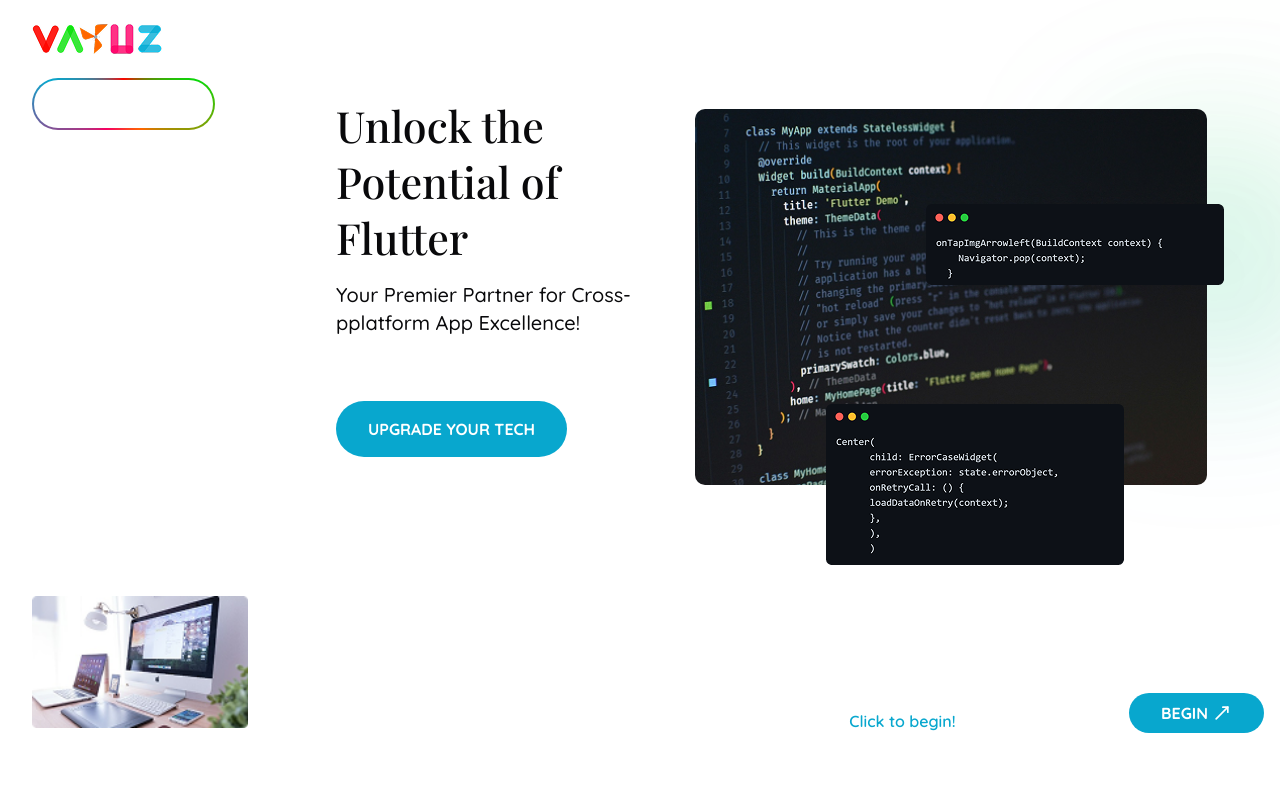
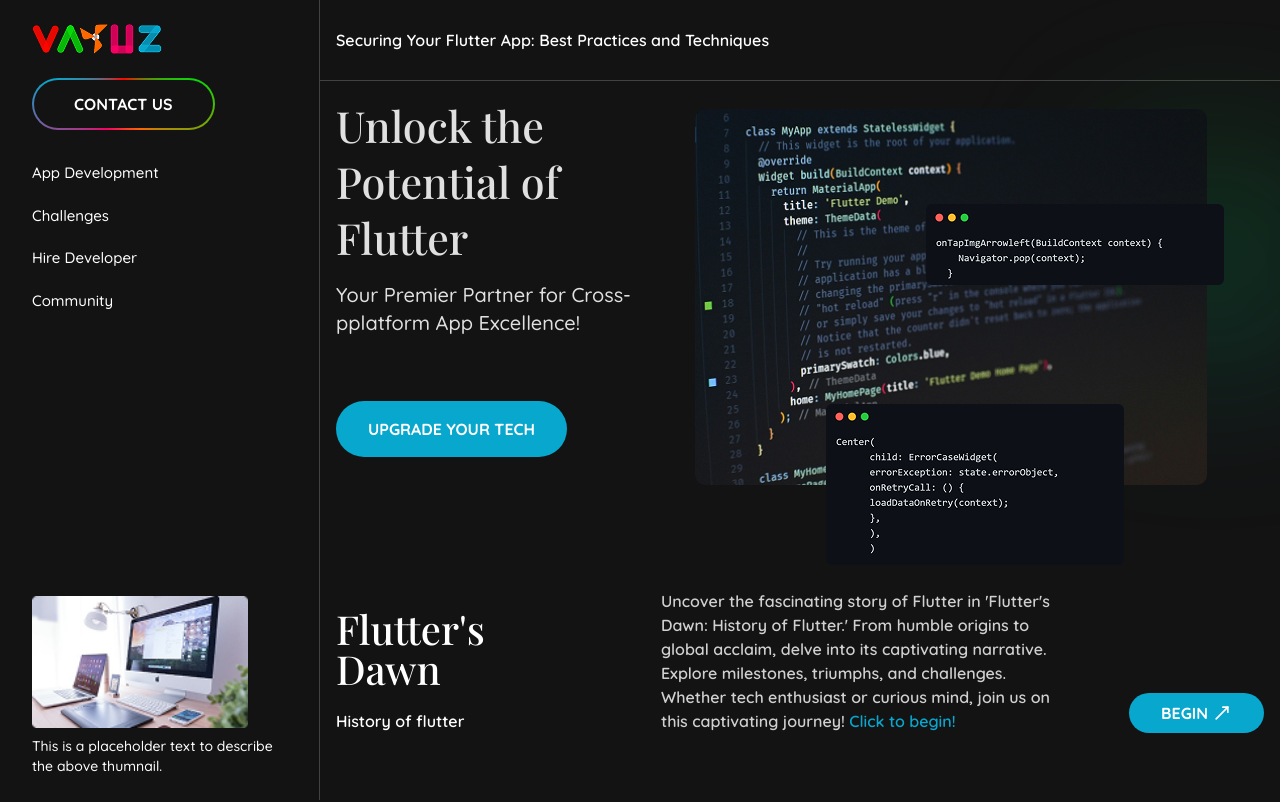
Before and after one commit to thesevenn/vayuz-task, a React (Vite) app: page / in a window 1280 px wide. Shown: the top 802 px of the page. Built offline with nearby package versions, Linux system fonts and the light colour scheme; a web font is replaced by a local one.

Commit message:
fix: remove over written variable names due to shadcn

```diff
--- a/src/index.css
+++ b/src/index.css
@@ -11,6 +11,10 @@
 	--font-playfair: "Playfair Display", serif;
 	--color-background: #131313;
 	--color-teal: #08a7ce;
+}
+
+a {
+	color: var(--color-teal);
 }
 :root {
 	font-family: var(--font-quicksand), Avenir, Helvetica, Arial, sans-serif;
@@ -27,8 +31,8 @@
 	-webkit-font-smoothing: antialiased;
 	-moz-osx-font-smoothing: grayscale;
 	--radius: 0.625rem;
-	--background: oklch(1 0 0);
-	--foreground: oklch(0.141 0.005 285.823);
+	/* --background: oklch(1 0 0); */
+	/* --foreground: oklch(0.141 0.005 285.823); */
 	--card: oklch(1 0 0);
 	--card-foreground: oklch(0.141 0.005 285.823);
 	--popover: oklch(1 0 0);
@@ -79,8 +83,8 @@
 	--radius-md: calc(var(--radius) - 2px);
 	--radius-lg: var(--radius);
 	--radius-xl: calc(var(--radius) + 4px);
-	--color-background: var(--background);
-	--color-foreground: var(--foreground);
+	/* --color-background: var(--background); */
+	/* --color-foreground: var(--foreground); */
 	--color-card: var(--card);
 	--color-card-foreground: var(--card-foreground);
 	--color-popover: var(--popover);
@@ -113,8 +117,8 @@
 }
 
 .dark {
-	--background: oklch(0.141 0.005 285.823);
-	--foreground: oklch(0.985 0 0);
+	/* --background: oklch(0.141 0.005 285.823); */
+	/* --foreground: oklch(0.985 0 0); */
 	--card: oklch(0.21 0.006 285.885);
 	--card-foreground: oklch(0.985 0 0);
 	--popover: oklch(0.21 0.006 285.885);
@@ -147,10 +151,10 @@
 }
 
 @layer base {
-  * {
-    @apply border-border outline-ring/50;
+	* {
+		@apply border-border outline-ring/50;
 	}
-  body {
-    @apply bg-background text-foreground;
-	}
+	/* body {
+		@apply bg-background text-foreground;
+	} */
 }
```
